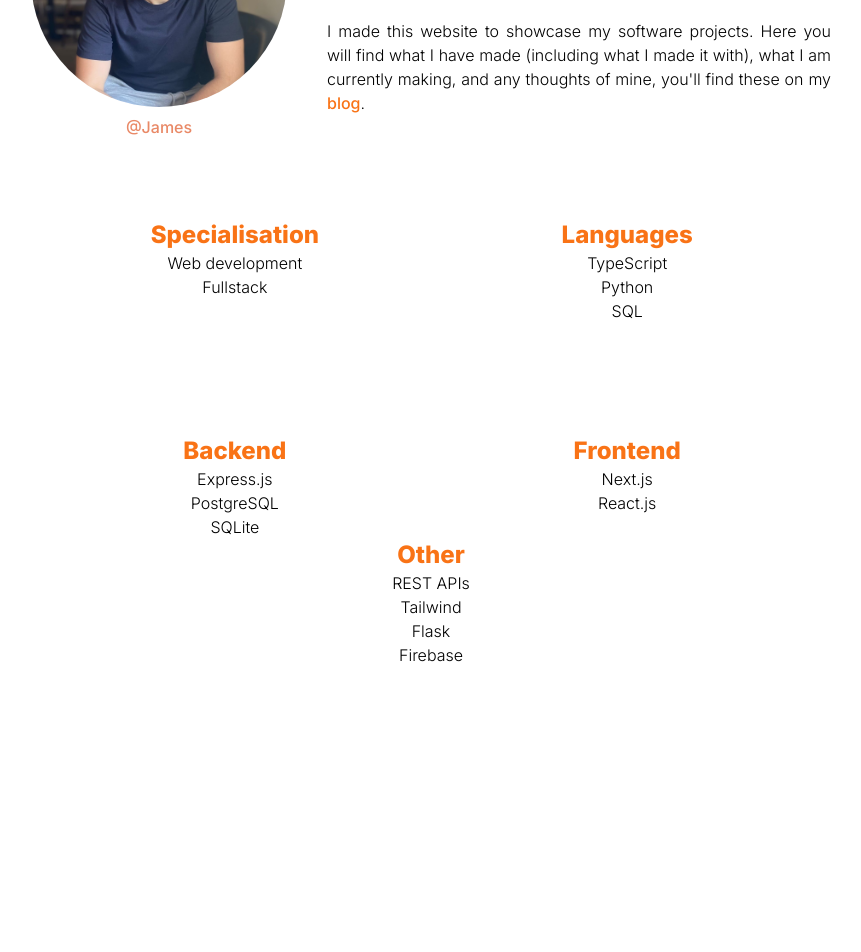
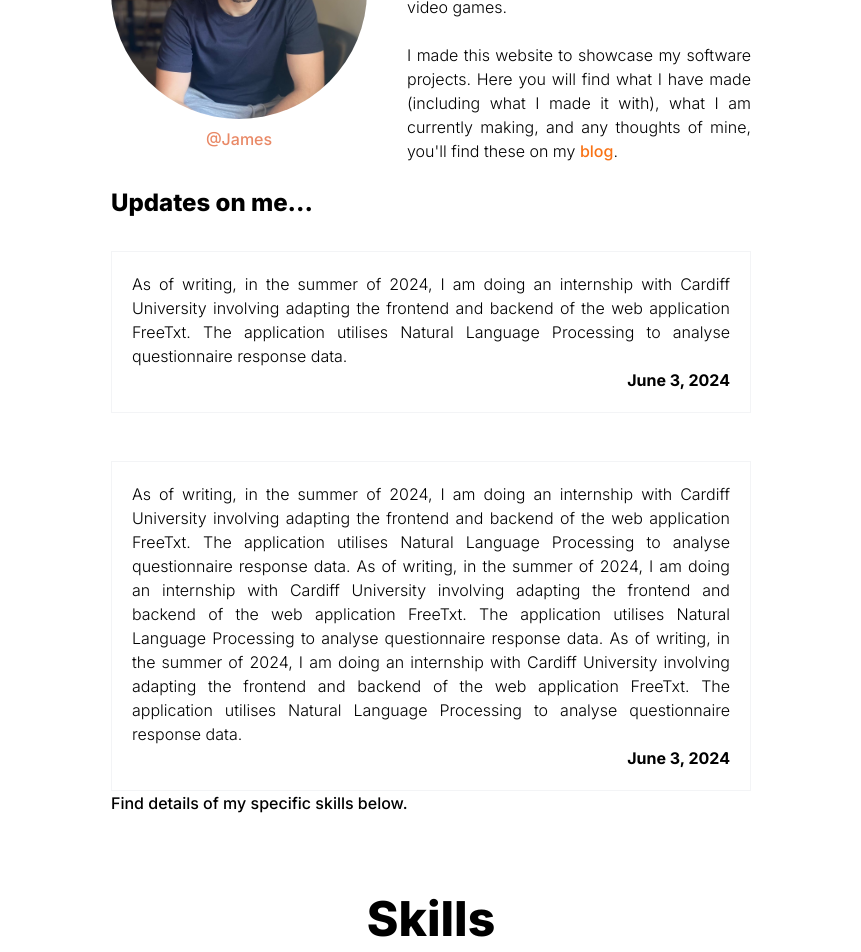
Before and after one commit to james-hulud/portfolio-website, a Next.js app in the folder frontend/portfolio/: page /about in a window 1280 px wide. Shown: the part 280-1232 px from the top of the page, without its empty margins (209-1070 px from the left). Before the commit the page ends 987 px from the top, so only its background shows below. Built offline with nearby package versions, Linux system fonts and the light colour scheme.

Commit message:
about changes

```diff
--- a/frontend/portfolio/src/app/about/page.tsx
+++ b/frontend/portfolio/src/app/about/page.tsx
@@ -1,11 +1,13 @@
 import AboutDetailed from "@/components/about/AboutDetailed";
 import React from "react";
 import About from "@/components/about/About";
+import CurrentActivity from "@/components/about/CurrentActivity";
 
 const app = () => {
   return (
-    <div className="mx-10 sm:mx-20 lg:mx-40 xl:mx-60">
+    <div className="mx-10 sm:mx-20 lg:mx-40 xl:mx-80">
       <About />
+      <CurrentActivity />
       <AboutDetailed />
     </div>
   );
--- a/frontend/portfolio/src/app/contact/page.tsx
+++ b/frontend/portfolio/src/app/contact/page.tsx
@@ -3,7 +3,7 @@ import ContactMe from "../../components/contact/ContactMe";
 
 const app = () => {
   return (
-    <div className="mx-10 sm:mx-20 lg:mx-40 xl:mx-60">
+    <div className="mx-10 sm:mx-20 lg:mx-40 xl:mx-80">
       <ContactMe />
     </div>
   );
--- a/frontend/portfolio/src/components/about/About.tsx
+++ b/frontend/portfolio/src/components/about/About.tsx
@@ -20,7 +20,7 @@ const About = () => {
         </div>
       </div>
       <div className="pt-10 md:pt-0 lg:pt-0 lg:pl-10 xl:pl-10">
-        <p className="text-center md:text-justify lg:text-justify font-medium">
+        <p className="text-center md:text-justify lg:text-justify">
           Hey! &#x1F44B;
         </p>
         <p className="text-justify p-0 m-0">
--- a/frontend/portfolio/src/components/about/AboutDetailed.tsx
+++ b/frontend/portfolio/src/components/about/AboutDetailed.tsx
@@ -21,7 +21,12 @@ const AboutDetailed = () => {
     theme === "light" ? "code-tech-dev.svg" : "code-tech-dev white.svg";
 
   return (
-    <div className="pt-20 pb-10">
+    <div className="mt-20 mb-10">
+      <div className="flex flex-col items-center">
+        <div className="font-extrabold text-4xl sm:text-4xl md:text-5xl lg:text-5xl">
+          Skills
+        </div>
+      </div>
       <div className="flex flex-col justify-center items-center">
         <div className="absolute">
           <Image
@@ -31,7 +36,7 @@ const AboutDetailed = () => {
             alt="dev"
           />
         </div>
-        <div className="grid grid-cols-2 gap-x-28 gap-y-14 sm:gap-x-56 sm:gap-y-28">
+        <div className="grid grid-cols-2 gap-x-28 gap-y-14 sm:gap-x-56 sm:gap-y-28 mt-10">
           <div className="flex flex-col items-center">
             <div className="font-extrabold text-2xl themed-element">
               Specialisation
--- /dev/null
+++ b/frontend/portfolio/src/components/about/CurrentActivity.tsx
@@ -0,0 +1,52 @@
+const CurrentActivity = () => {
+  const fetchUpdates = () => {
+    console.log("Fetching");
+  };
+
+  return (
+    <div>
+      <br />
+      <div className="font-extrabold text-xl sm:text-xl md:text-2xl lg:text-2xl">
+        Updates on me...
+        <br />
+        <br />
+      </div>
+      <div className="border border-gray-100 p-5">
+        <p className="text-justify text-wrap">
+          As of writing, in the summer of 2024, I am doing an internship with
+          Cardiff University involving adapting the frontend and backend of the
+          web application FreeTxt. The application utilises Natural Language
+          Processing to analyse questionnaire response data.
+        </p>
+        <div className="text-wrap font-bold flex flex-row-reverse">
+          June 3, 2024
+        </div>
+      </div>
+      <br /><br />
+      <div className="border border-gray-100 p-5">
+        <p className="text-justify text-wrap">
+          As of writing, in the summer of 2024, I am doing an internship with
+          Cardiff University involving adapting the frontend and backend of the
+          web application FreeTxt. The application utilises Natural Language
+          Processing to analyse questionnaire response data. As of writing, in
+          the summer of 2024, I am doing an internship with Cardiff University
+          involving adapting the frontend and backend of the web application
+          FreeTxt. The application utilises Natural Language Processing to
+          analyse questionnaire response data. As of writing, in the summer of
+          2024, I am doing an internship with Cardiff University involving
+          adapting the frontend and backend of the web application FreeTxt. The
+          application utilises Natural Language Processing to analyse
+          questionnaire response data.
+        </p>
+        <div className="text-wrap font-bold flex flex-row-reverse">
+          June 3, 2024
+        </div>
+      </div>
+
+      <p className="font-medium">Find details of my specific skills below.</p>
+      <div className="flex flex-col items-center"></div>
+    </div>
+  );
+};
+
+export default CurrentActivity;
--- a/frontend/portfolio/src/components/contact/ContactMe.tsx
+++ b/frontend/portfolio/src/components/contact/ContactMe.tsx
@@ -58,28 +58,28 @@ const ContactMe = () => {
     setMessage(e.target.value);
 
   return (
-    <div className="flex flex-col m-10 sm:mx-10 lg:mx-60 items-center text-center  text-wrap">
+    <div className="mt-10 flex flex-col items-center text-center text-wrap">
       <div className="font-extrabold text-4xl sm:text-5xl md:text-5xl lg:text-6xl">
-        Contact Me {/* &#x1F468;&#x200D;&#x1F4BB; */}
+        Contact Me
       </div>
       <div>
         <div className="py-10">
           I am currently most interested in the opportunities below:
           <div className="flex flex-col items-center">
             <ul className={`list-disc list-inside ${markerColour}`}>
-              <li>12 month placement for 2025/26 academic year</li>
-              <li>Fullstack developer internships</li>
+              <li>12 month software engineer placement for 2025/26.</li>
+              <li>Fullstack developer internships.</li>
             </ul>
           </div>
         </div>
       </div>
+      <div>
         <div className={`font-bold ${colour}`}>
           Feel free to contact me using this form!
         </div>
-
         <form
           method="POST"
-        className="flex flex-col items-center [&>*]:rounded [&>*]:m-5 [&>*]:p-1 [&>*]:border [&>*]:border-gray [&>*]:w-80 w-full"
+          className="flex flex-col items-center [&>*]:rounded [&>*]:p-1 [&>*]:my-5 [&>*]:border [&>*]:border-gray"
           onSubmit={submitQuery}
         >
           <input
@@ -87,7 +87,7 @@ const ContactMe = () => {
             type="text"
             placeholder="Name"
             onChange={handleNameChange}
-          className="w-80 focus:outline-none transition duration-200 form-field-theme"
+            className="w-full focus:outline-none transition duration-200 form-field-theme"
             maxLength={50}
             required
           />
@@ -96,7 +96,7 @@ const ContactMe = () => {
             type="email"
             placeholder="Email"
             onChange={handleEmailChange}
-          className="w-80 focus:outline-none transition duration-200 form-field-theme"
+            className="w-full focus:outline-none transition duration-200 form-field-theme"
             maxLength={50}
             required
           />
@@ -105,7 +105,7 @@ const ContactMe = () => {
             type="text"
             placeholder="Subject"
             onChange={handleSubjectChange}
-          className="w-80 focus:outline-none transition duration-200 form-field-theme"
+            className="w-full focus:outline-none transition duration-200 form-field-theme"
             maxLength={100}
             required
           />
@@ -113,16 +113,17 @@ const ContactMe = () => {
             name="message"
             placeholder="Message"
             onChange={handleMessageChange}
-          className="h-32 max-h-96 min-h-32 w-80 focus:outline-none transition duration-200 form-field-theme"
+            className="h-32 max-h-96 min-h-32 w-full focus:outline-none transition duration-200 form-field-theme"
             maxLength={300}
             required
           ></textarea>
           <input
             name="submit"
-          className="focus:outline-none transition duration-200 form-field-theme"
+            className="focus:outline-none w-full transition duration-200 form-field-theme"
             type="submit"
           />
         </form>
+      </div>
     </div>
   );
 };
--- a/frontend/portfolio/src/components/landing/Landing.tsx
+++ b/frontend/portfolio/src/components/landing/Landing.tsx
@@ -1,30 +1,9 @@
 "use client";
 
-import { useTheme } from "next-themes";
-import { useState, useEffect } from "react";
-
 const Landing = () => {
-  const [mounted, setMounted] = useState(false);
-
-  const { theme } = useTheme();
-
-  useEffect(() => {
-    setMounted(true);
-  }, []);
-
-  if (!mounted) {
-    return null;
-  }
-
-  // const colour = theme === "light" ? "bg-gray-100" : "bg-gray-800";
-  // const borderColour =
-  //   theme === "light" ? "border-gray-200" : "border-none";
-
   return (
     <div className="h-[50vh] flex justify-center items-center font-extrabold text-6xl sm:text-7xl md:text-7xl lg:text-7xl xl:text-7.5xl text-center text-wrap w-100">
-      <div className={`rounded-lg p-2`}>
-        <div className="shimmer">Fullstack Developer</div>
-      </div>
+      <div className="shimmer">Fullstack Developer</div>
     </div>
   );
 };
--- a/frontend/portfolio/src/components/navbar/Nav.tsx
+++ b/frontend/portfolio/src/components/navbar/Nav.tsx
@@ -69,7 +69,9 @@ const Nav = () => {
     <nav className="shadow-lg bg-gray-100 nav-bg-theme">
       <div className="flex justify-between py-5 px-10">
         <div className="flex font-extrabold items-center">
-          <Link href="/">JAMESMDAVIES.COM</Link>
+          <Link href="/" className="transition hover:scale-110 duration-200">
+            JAMES DAVIES
+          </Link>
           <LinksBanner />
         </div>
         <div className="flex items-center">
--- a/frontend/portfolio/src/components/projects/RecentProject.tsx
+++ b/frontend/portfolio/src/components/projects/RecentProject.tsx
@@ -108,7 +108,7 @@ const RecentProject = () => {
   return (
     <div className="pb-20">
       <div className="font-extrabold text-4xl sm:text-4xl md:text-5xl lg:text-5xl mb-10">
-        Most recent work...
+        Recent work...
       </div>
       <div className="flex flex-col items-center">
         <div
```
Also changed, not shown: frontend/portfolio/src/components/data/Privacy.tsx (deleted). Lines whose indentation alone changed are shown as unchanged.
